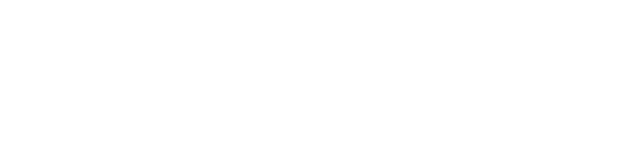
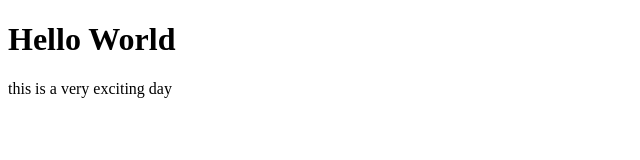
Before and after one commit to Prosper-07/test, a plain HTML site: page index.html in a window 1280 px wide. Shown: the whole page, without its empty margins (0-640 px from the left). Drawn offline with Linux system fonts and the light colour scheme.

Commit message:
new changes made to the homepage

```diff
--- a/index.html
+++ b/index.html
@@ -5,5 +5,8 @@
     <meta name="viewport" content="width=device-width, initial-scale=1.0" />
     <title>Document</title>
   </head>
-  <body></body>
+  <body>
+    <h1>Hello World</h1>
+    <p>this is a very exciting day</p>
+  </body>
 </html>
```
